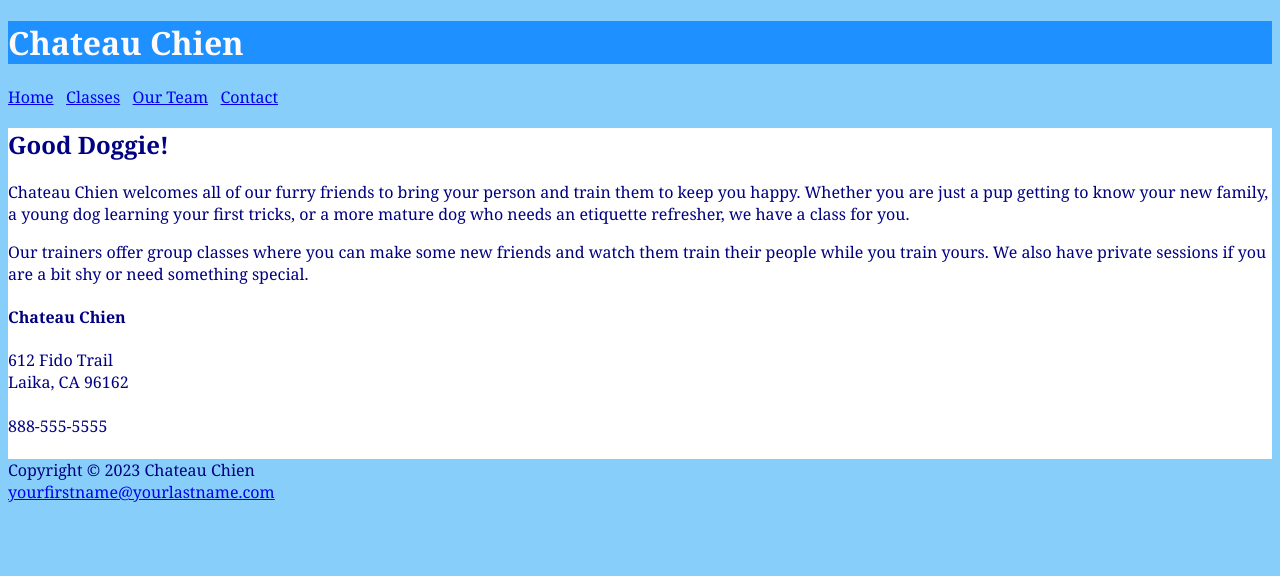
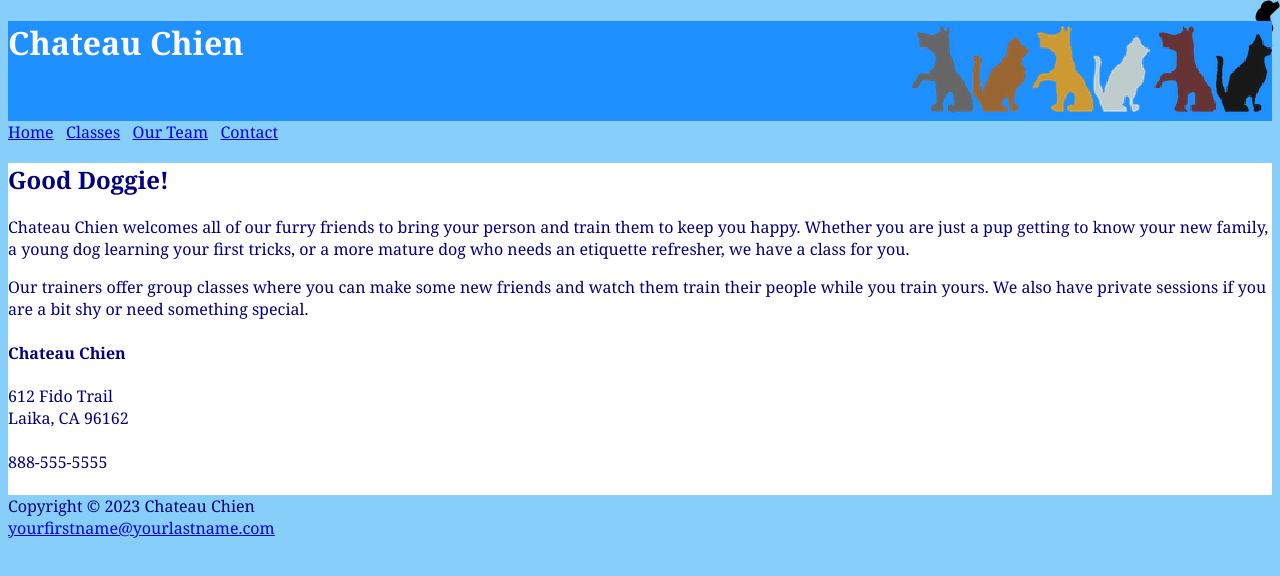
Before and after one commit to ColinMClarke/chateauChienDogTraining, a plain HTML site: page index.html in a window 1280 px wide. Drawn offline with Linux system fonts and the light colour scheme.

Commit message:
adding responsive images

```diff
--- a/index.html
+++ b/index.html
@@ -7,7 +7,9 @@
         <meta name="viewport" content="width=device-width, initial-scale=1.0">
     </head>
     <body>
-        <h1>Chateau Chien</h1>
+        <header>
+            <h1>Chateau Chien</h1>
+        </header>
         <nav>
             <a href= "index.html">Home</a> <!-- The 'a' makes it a hyperlink, the 'href' points at where to go and the text is what will show in the navigation. -->
             &nbsp; <!-- These add space between navigation words without making th space a hyperlink. -->
--- a/styleSheets/chateau.css
+++ b/styleSheets/chateau.css
@@ -2,6 +2,10 @@ body {
     background-color: DodgerBlue; /* Determines the default background color. */
     color: white; /*Determines default color*/
     font-family: Arial, Helvetica, sans-serif; /*Determines the font */
+    background-image: url(../images/LogoSmall.png); /* Note the file path, where "../" directs to the root folder. */
+    min-height: 60;
+    background-position: right top;
+    background-repeat: no-repeat;
 }
 main {
     background-color: white; /* Determines the main content section's color */
@@ -9,12 +13,23 @@ main {
 }
 @media screen and (min-width: 768px) { /* The following section defines responsive styling for screens that reach or exceed 768 pixels (desktops, laptops and most tablets). */
     body {
+
         background-color: lightskyblue;
         color: navy;
         font-family: Georgia, 'Times New Roman', Times, serif;
+
     }
-    h1 {
+
+    header {
         background-color: dodgerblue;
         color: snow;
+        background-image: url(../images/LogoLarge.png);
+        min-height: 100px;
+        background-position: right top;
+        background-repeat: no-repeat;
+
+
     }
+
+
 }
```
Also changed, not shown: images/ClassesDogs.jpg (added), images/LogoLarge.png (added), images/LogoSmall.png (added), images/happyDog.jpg (added), images/homePageImage.jpg (added), 3 other files.
